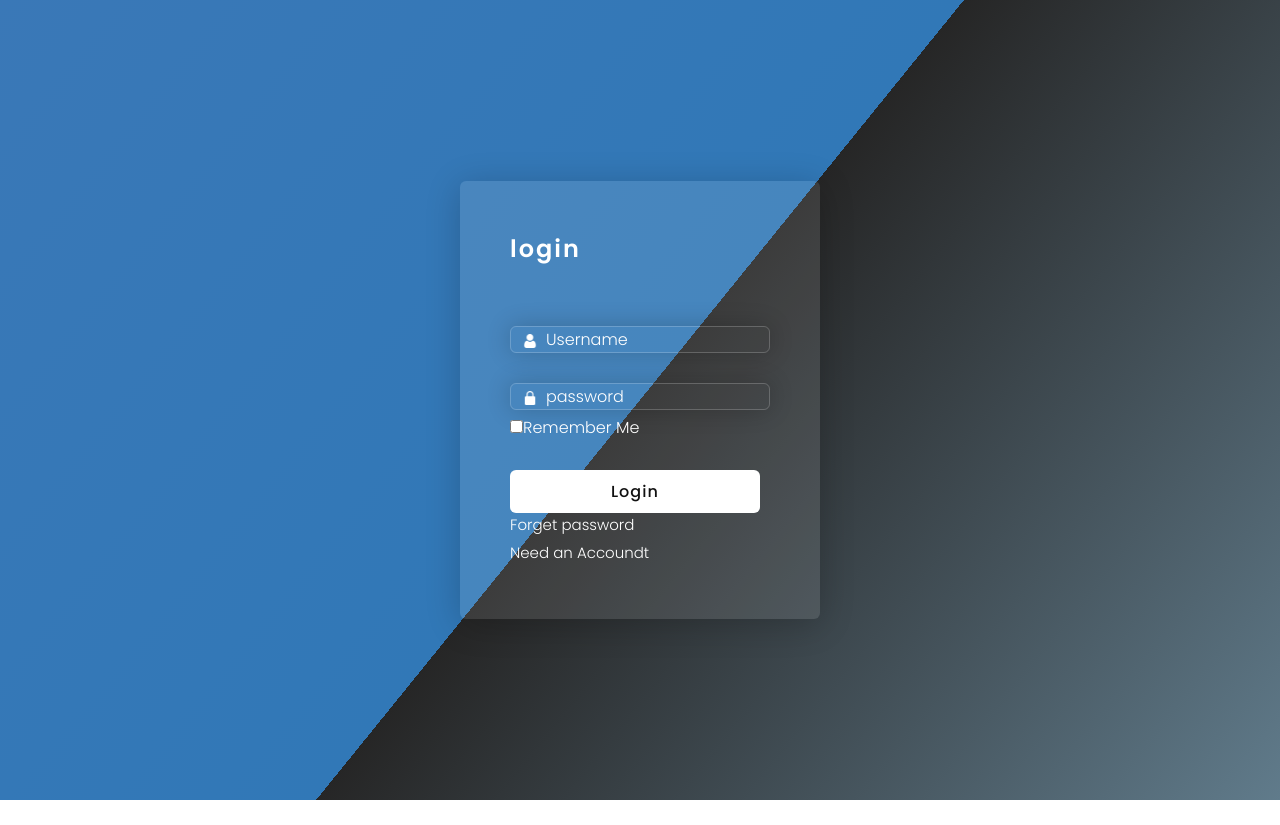
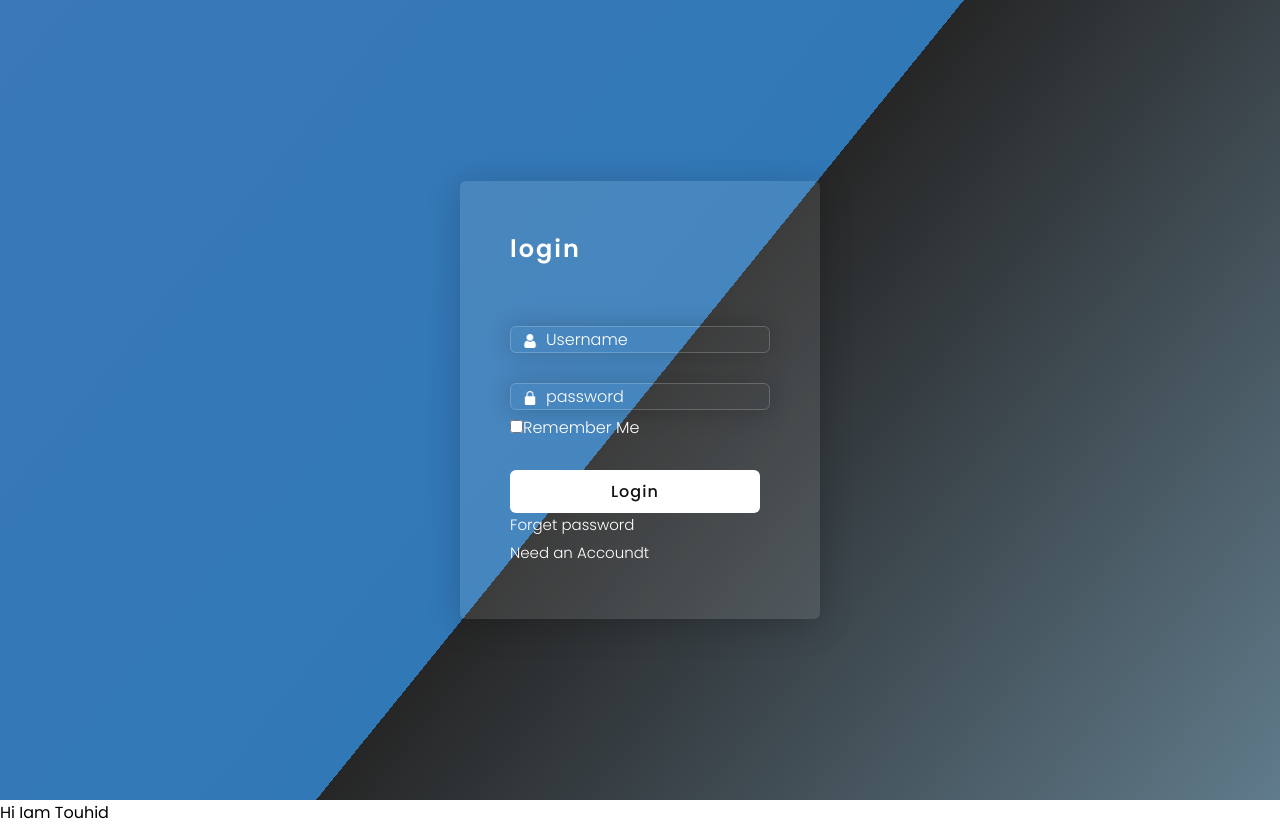
Before and after one commit to rptuhid/login-page-design, a plain HTML site: page index.html in a window 1280 px wide. Before the commit the page ends 800 px from the top, so only its background shows below. Drawn offline with Linux system fonts and the light colour scheme.

Commit message:
This in new commit

```diff
--- a/index.html
+++ b/index.html
@@ -34,7 +34,7 @@
         </div>
 
     </Section>
-
+    <p>Hi Iam Touhid</p>
 
 
 </body>
```
Also changed, not shown: hello.txt (added).
